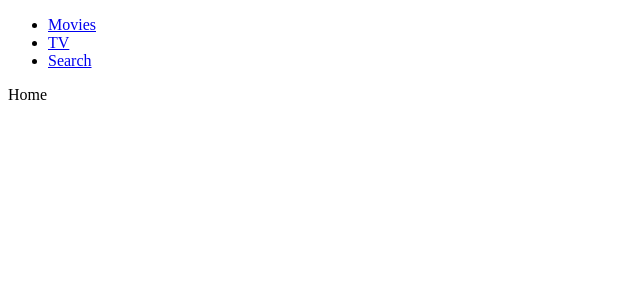
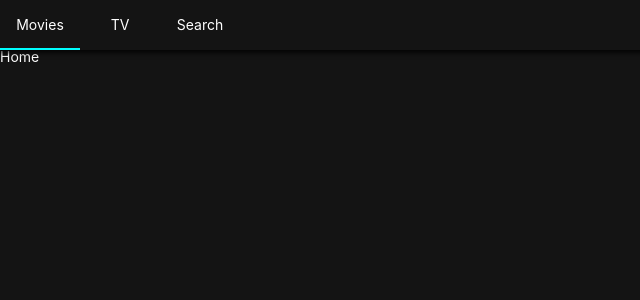
Before and after one commit to ShinEunJin/shinflix, a React (Create React App) app: page / in a window 1280 px wide. Shown: the top 300 px of the page, without its empty margins (0-640 px from the left). Built offline with nearby package versions, Linux system fonts and the light colour scheme.

Commit message:
add styled components and basic home css and header-border-bottom js/css

```diff
--- a/package.json
+++ b/package.json
@@ -6,11 +6,14 @@
     "@testing-library/jest-dom": "^5.11.4",
     "@testing-library/react": "^11.1.0",
     "@testing-library/user-event": "^12.1.10",
+    "eslint": "^7.20.0",
     "prop-types": "^15.7.2",
     "react": "^17.0.1",
     "react-dom": "^17.0.1",
     "react-router-dom": "^5.2.0",
     "react-scripts": "4.0.2",
+    "styled-components": "^5.2.1",
+    "styled-reset": "^4.3.4",
     "web-vitals": "^1.0.1"
   },
   "scripts": {
--- a/src/Components/App.js
+++ b/src/Components/App.js
@@ -1,13 +1,13 @@
 import React, { Component } from "react";
-import Header from "./Header";
 import Router from "./Router";
+import GlobalStyles from "./GlobalStyles";
 
 class App extends Component {
   render() {
     return (
       <>
-        <Header />
         <Router />
+        <GlobalStyles />
       </>
     );
   }
--- /dev/null
+++ b/src/Components/GlobalStyles.js
@@ -0,0 +1,22 @@
+import { createGlobalStyle } from "styled-components";
+import reset from "styled-reset";
+
+const globalStyles = createGlobalStyle`
+    ${reset};
+    a{
+        text-decoration: none;
+        color: inherit;
+    }
+    *{
+        box-sizing: border-box;
+    }
+    body{
+        font-family: --apple-system, BlinkMacSystemFont, 'Segoe UI', Roboto, Oxygen, Ubuntu, Cantarell, 'Open Sans', 'Helvetica Neue', sans-serif;
+        font-size: 14px;
+        background-color: rgba(20, 20, 20, 1);
+        color: white;
+        padding-top: 50px;
+    }
+`;
+
+export default globalStyles;
--- a/src/Components/Header.js
+++ b/src/Components/Header.js
@@ -1,17 +1,52 @@
 import React from "react";
+import { Link, withRouter } from "react-router-dom";
+import styled from "styled-components";
 
-export default () => (
-    <header>
-        <ul>
-            <li>
-                <a href="/">Movies</a>
-            </li>
-            <li>
-                <a href="/tv">TV</a>
-            </li>
-            <li>
-                <a href="/search">Search</a>
-            </li>
-        </ul>
-    </header>
-)
+const Header = styled.header`
+    color:white;
+    position: fixed;
+    top: 0;
+    left: 0;
+    width: 100%;
+    height: 50px;
+    display: flex;
+    align-items: center;
+    background-color: rgba(20, 20, 20, 0.8);
+    z-index: 10;
+    box-shadow: 0px 1px 5px 2px rgba(0, 0, 0, 0.8);
+`;
+
+const List = styled.ul`
+    display: flex;
+`;
+
+const Item = styled.li`
+    width: 80px;
+    height: 50px;
+    text-align: center;
+    border-bottom: 2px solid ${props => (props.current ? "aqua" : "transparent")};
+    transition: border-bottom 0.2s ease-in-out;
+`;
+
+const SLink = styled(Link)`
+    height: 50px;
+    display: flex;
+    align-items: center;
+    justify-content: center;
+`;
+
+export default withRouter((props) => (
+    <Header>
+        <List>
+            <Item current={props.location.pathname === "/"}>
+                <SLink to="/">Movies</SLink>
+            </Item>
+            <Item current={props.location.pathname === "/tv"}>
+                <SLink to="/tv">TV</SLink>
+            </Item>
+            <Item current={props.location.pathname === "/search"}>
+                <SLink to="/search">Search</SLink>
+            </Item>
+        </List>
+    </Header>
+));
--- a/src/Components/Router.js
+++ b/src/Components/Router.js
@@ -8,15 +8,19 @@
 import Home from "../Routes/Home";
 import TV from "../Routes/TV";
 import Search from "../Routes/Search";
+import Header from "./Header";
 
 
 export default () => (
     <Router>
+        <>
+            <Header />
             <Switch>
                 <Route path="/" exact component={Home} />
                 <Route path="/tv" exact component={TV} />
                 <Route path="/search" component={Search} />
                 <Redirect from="*" to="/" />
             </Switch>
+        </>
     </Router>
 )
```
Also changed, not shown: .eslintrc.js, 1 other file (tests, documents, lock files or other folders). Lines whose indentation alone changed are shown as unchanged.
